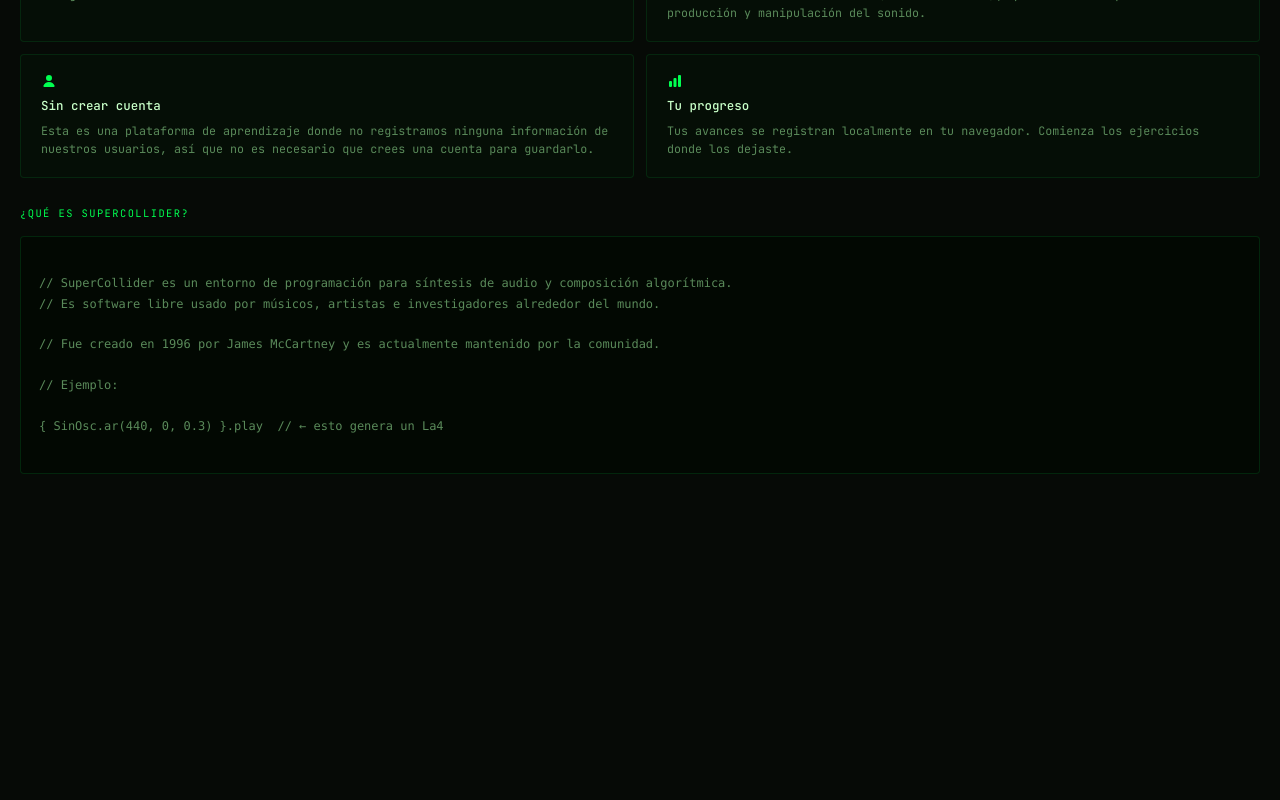
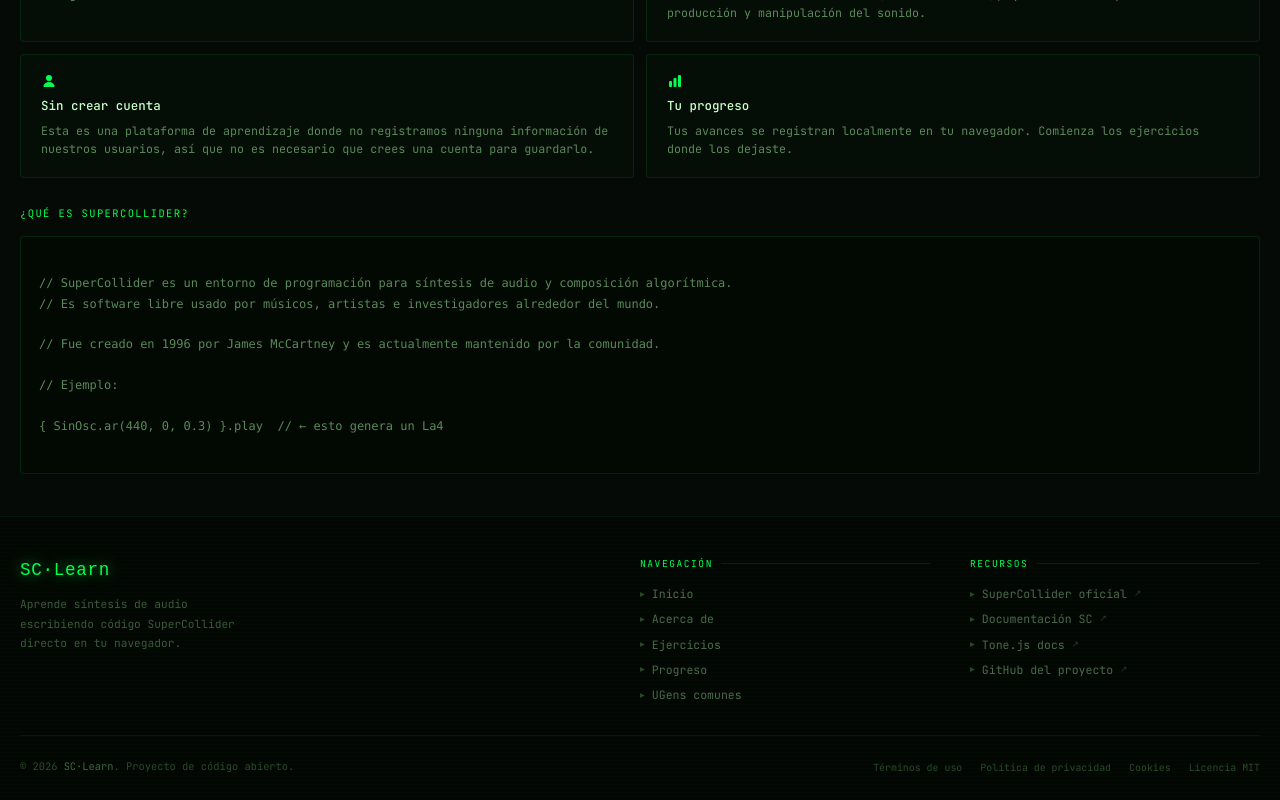
Before and after one commit to jmsanJS/supercollider-learn, a Next.js app: page / in a window 1280 px wide. Shown: the part 502-1302 px from the top of the page. Before the commit the page ends 1030 px from the top, so only its background shows below. Built offline with nearby package versions, Linux system fonts and the light colour scheme.

Commit message:
feat: add Footer component

```diff
--- a/src/app/layout.tsx
+++ b/src/app/layout.tsx
@@ -2,6 +2,7 @@
 import { JetBrains_Mono, Oxanium } from "next/font/google";
 import "./globals.css";
 import TopNavbar from "@/components/TopNavbar/TopNavbar";
+import Footer from "@/components/Footer/Footer";
 
 const JetBrainsMono = JetBrains_Mono({
   variable: "--font-jetbrains-mono",
@@ -39,6 +40,7 @@
       <body className={`${JetBrainsMono.variable} ${oxanium.variable} antialiased`}>
         <TopNavbar />
         <main>{children}</main>
+        <Footer />
       </body>
     </html>
   );
--- a/src/app/page.module.css
+++ b/src/app/page.module.css
@@ -116,16 +116,12 @@
   margin-bottom: 14px;
 }
 
-.about_sc {
-  margin-bottom: 24px;
-}
-
 .code_block {
   border: 1px solid rgba(0, 255, 80, 0.12);
   border-radius: 4px;
   background: #020802;
   padding: 16px 18px;
-  margin-bottom: 14px;
+  margin-bottom: 12px;
   font-size: 0.75rem;
   color: #5a8a5a;
   line-height: 1.7;
--- /dev/null
+++ b/src/components/Footer/Footer.module.css
@@ -0,0 +1,100 @@
+.footer {
+  position: relative;
+  padding: 0 20px;
+  background: #030703;
+  border-top: 1px solid rgba(0, 255, 80, 0.08);
+  font-family: "JetBrains Mono", monospace;
+  overflow: hidden;
+}
+
+.footer::before {
+  content: "";
+  pointer-events: none;
+  position: absolute;
+  inset: 0;
+  z-index: 0;
+  background: repeating-linear-gradient(
+    0deg,
+    transparent,
+    transparent 3px,
+    rgba(0, 255, 80, 0.008) 3px,
+    rgba(0, 255, 80, 0.008) 4px
+  );
+}
+
+.footer_top {
+  display: grid;
+  grid-template-columns: 2fr 1fr 1fr;
+  gap: 40px;
+  padding: 40px 0 32px;
+  border-bottom: 1px solid rgba(0, 255, 80, 0.07);
+}
+@media (max-width: 860px) {
+  .footer-top {
+    grid-template-columns: 1fr 1fr;
+    gap: 28px;
+  }
+}
+@media (max-width: 500px) {
+  .footer-top {
+    grid-template-columns: 1fr;
+    gap: 24px;
+  }
+}
+
+.footer_brand {
+  grid-column: span 1;
+}
+
+.footer_logo {
+  font-family: "Syne Mono", monospace;
+  font-size: 1.1rem;
+  color: #00ff50;
+  text-shadow: 0 0 14px rgba(0, 255, 80, 0.7);
+  margin-bottom: 12px;
+  letter-spacing: 0.04em;
+}
+
+.footer_tagline {
+  font-size: 0.7rem;
+  color: #3a5a3a;
+  line-height: 1.75;
+  margin-bottom: 16px;
+}
+
+.footer_bottom {
+  display: flex;
+  align-items: center;
+  justify-content: space-between;
+  padding: 18px 0 22px;
+  flex-wrap: wrap;
+  gap: 12px;
+}
+
+.footer_copy {
+  font-size: 0.65rem;
+  color: #2a4a2a;
+  line-height: 1.6;
+}
+
+.footer_copy strong {
+  color: #3a6a3a;
+  font-weight: 400;
+}
+
+.footer_legal {
+  display: flex;
+  gap: 18px;
+  flex-wrap: wrap;
+}
+
+.legal_link {
+  font-size: 0.62rem;
+  color: #2a4a2a;
+  text-decoration: none;
+  transition: color 0.15s;
+}
+
+.legal_link:hover {
+  color: #5a8a5a;
+}
--- /dev/null
+++ b/src/components/Footer/Footer.tsx
@@ -0,0 +1,81 @@
+"use client";
+
+import { useState } from "react";
+import styles from "./Footer.module.css";
+import FooterLinkList from "./components/FooterLinkList";
+
+export default function Footer() {
+  const [year] = useState(new Date().getFullYear());
+
+  const navLinks = [
+    { label: "Inicio", href: "/" },
+    { label: "Acerca de", href: "/about" },
+    { label: "Ejercicios", href: "/exercises" },
+    { label: "Progreso", href: "/progress" },
+    { label: "UGens comunes", href: "/ugens" },
+  ];
+
+  const resourceLinks = [
+    {
+      label: "SuperCollider oficial",
+      href: "https://supercollider.github.io",
+      external: true,
+    },
+    {
+      label: "Documentación SC",
+      href: "https://doc.sccode.org",
+      external: true,
+    },
+    { label: "Tone.js docs", href: "https://tonejs.github.io", external: true },
+    {
+      label: "GitHub del proyecto",
+      href: "https://github.com/",
+      external: true,
+    },
+  ];
+
+  const legalLinks = [
+    { href: "#", label: "Términos de uso" },
+    { href: "#", label: "Política de privacidad" },
+    { href: "#", label: "Cookies" },
+    { href: "#", label: "Licencia MIT" },
+  ];
+
+  return (
+    <footer className={styles.footer}>
+      <div className={styles.footer_top}>
+        <div className={styles.footer_brand}>
+          <div className={styles.footer_logo}>SC·Learn</div>
+          <p className={styles.footer_tagline}>
+            Aprende síntesis de audio
+            <br />
+            escribiendo código SuperCollider
+            <br />
+            directo en tu navegador.
+          </p>
+        </div>
+
+        <FooterLinkList title="Navegación" links={navLinks} />
+        <FooterLinkList title="Recursos" links={resourceLinks} />
+      </div>
+
+      <div className={styles.footer_bottom}>
+        <p className={styles.footer_copy}>
+          © {year} <strong>SC·Learn</strong>. Proyecto de código abierto.
+        </p>
+
+        <nav aria-label="Legal">
+          <ul className={styles.footer_legal} style={{ listStyle: "none" }}>
+            {legalLinks.map((link, i) => (
+              <li key={i}>
+                <a className={styles.legal_link} href={link.href}>
+                  {link.label}
+                </a>
+              </li>
+            ))}
+          </ul>
+        </nav>
+      </div>
+    </footer>
+  );
+}
```
